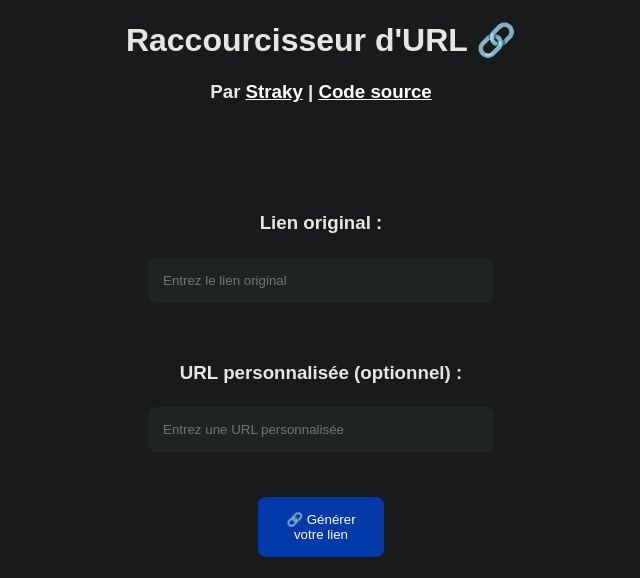
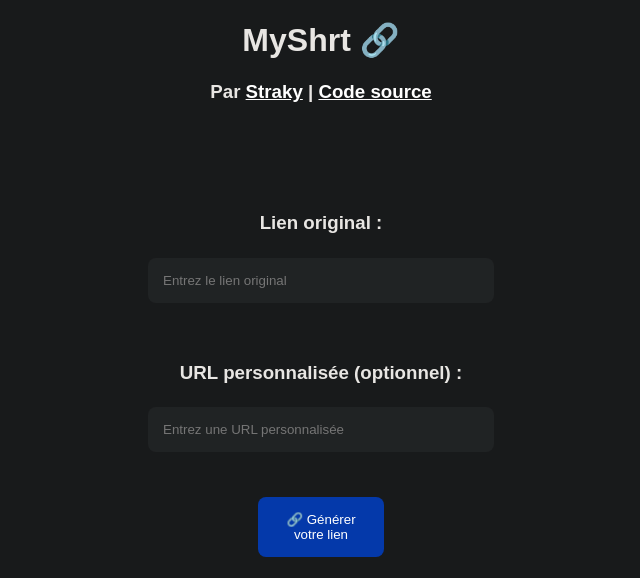
Before and after one commit to Str4ky/url-shortener, a PHP site: page / in a window 1280 px wide. Shown: the top 578 px of the page, without its empty margins (319-959 px from the left). Run offline with PHP 8.4, Linux system fonts and the light colour scheme.

Commit message:
Update index.php

```diff
--- a/index.php
+++ b/index.php
@@ -20,9 +20,9 @@ session_start();
 <html>
     <head>
         <meta charset="utf-8" />
-        <title>Raccourcisseur d'URL</title>
-        <meta content="Raccourcisseur d'URL" property="og:title">
-        <meta content="Par Straky" property="og:description">
+        <title>MyShrt</title>
+        <meta content="MyShrt" property="og:title">
+        <meta content="Raccourcisseur d'URL fait par Straky" property="og:description">
         <meta content="http://myshrt.tk" property="og:url">
         <meta content="http://myshrt.tk/favicon.png" property="og:image">
         <meta content="#414141" data-react-helmet="true" name="theme-color">
@@ -33,7 +33,7 @@ session_start();
 
     <body>
         <center>
-            <h1>Raccourcisseur d'URL 🔗</h1>
+            <h1>MyShrt 🔗</h1>
             <h3>Par <a href="https://github.com/Str4ky" target="_blank" style="color: white;">Straky</a> | <a href="https://github.com/Str4ky/url-shortener" target="_blank" style="color: white;">Code source</a></h3>
                 <br><br><br><br>
             <form method="post" action="create.php">
```
